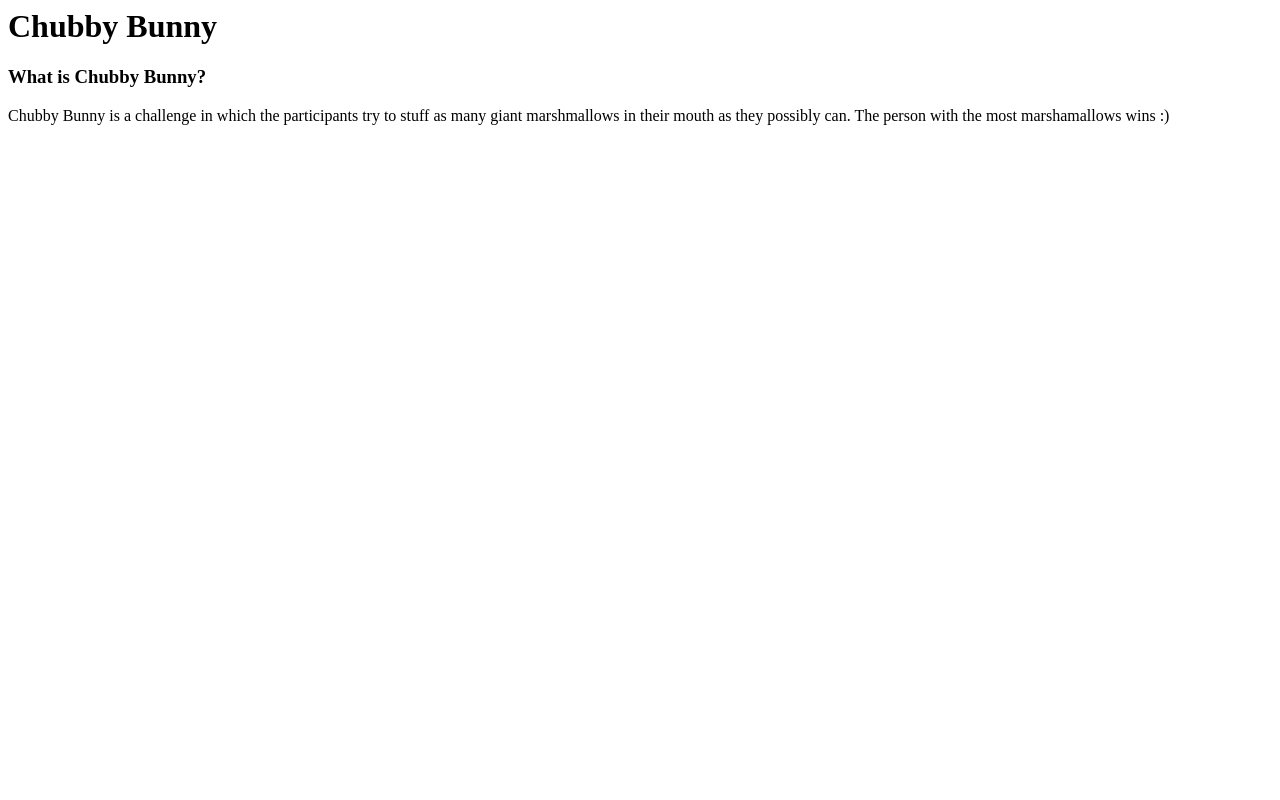
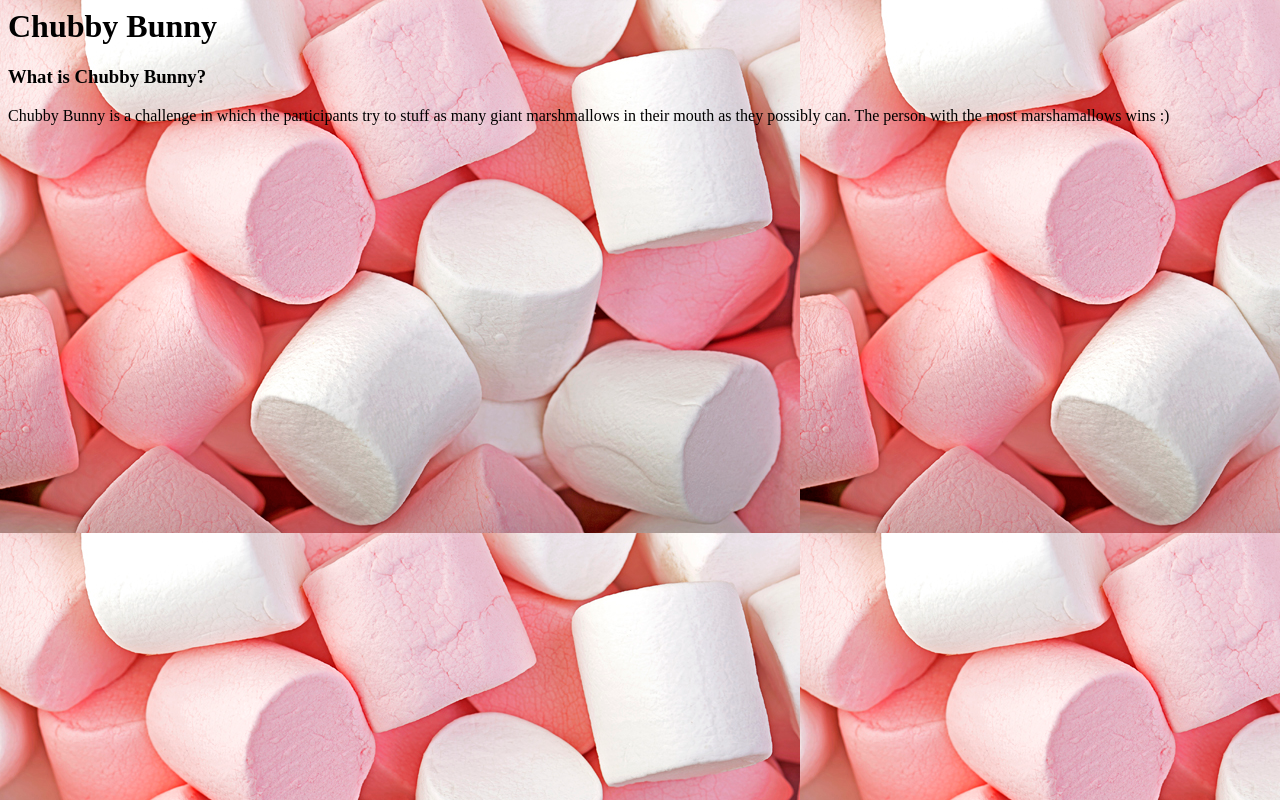
Before and after one commit to BinaryBelle/ChubbyBunny, a plain HTML site: page index.html in a window 1280 px wide. Drawn offline with Linux system fonts and the light colour scheme; files whose address does not match are found by name.

Commit message:
Update index.html

```diff
--- a/index.html
+++ b/index.html
@@ -1,5 +1,9 @@
 <html lang="en">
   <head>
+
+    <!-- Main Stylesheet File -->
+  <link href="css/main.css" rel="stylesheet">
+
     <title> Chubby Bunny :) </title>
   </head>
   <!--<body style="background-color:F6CCDA;">-->
```
